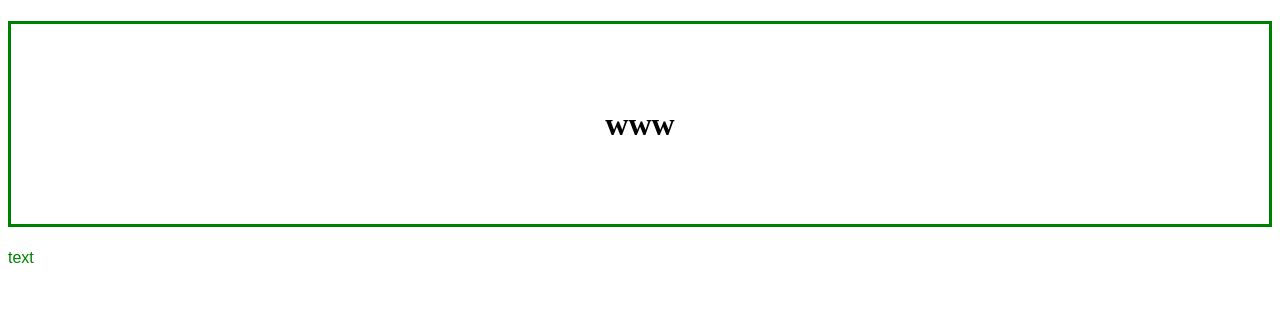
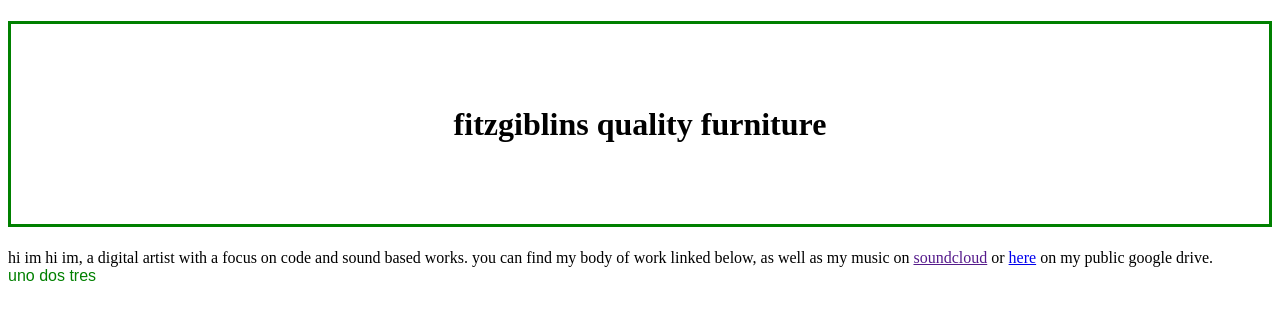
Before and after one commit to abezuo/template, a plain HTML site: page index.html in a window 1280 px wide. Drawn offline with Linux system fonts and the light colour scheme.

Commit message:
nnnnnnnnnnnnn

```diff
--- a/index.html
+++ b/index.html
@@ -13,22 +13,37 @@
         border: 3px solid green;
       }
 
+      p1 {
+        display: inline-block;
+        justify-content: center;
+        margin-left: 24;
+        margin-right: 24;
+        padding: 16;
+        text-align: center;
+        font-size: 20
+      }
+
       /* classes */
 
-      .body {
+      .link {
+		        display: table-row;
+        justify-content: center;
+        text-align: center;
         font-family: arial;
         color: green;
-        align-items: center;
-
       }
     </style>
     <title>Untitled</title>
     <h1>
-      www
+      fitzgiblins quality furniture
     </h1>
-    <div class="body">
+    <p1>
+      hi im hi im, a digital artist with a focus on code and sound based works. you can find my body of work linked below, as well as my music on <a href="">soundcloud</a> or <a href="google.com/ahh">here</a> on my public google drive.
+    </p1>
 
-text    </div>
+    <div class="link">
+      uno dos tres
+    </div>
   </head>
   <body>
 
```
